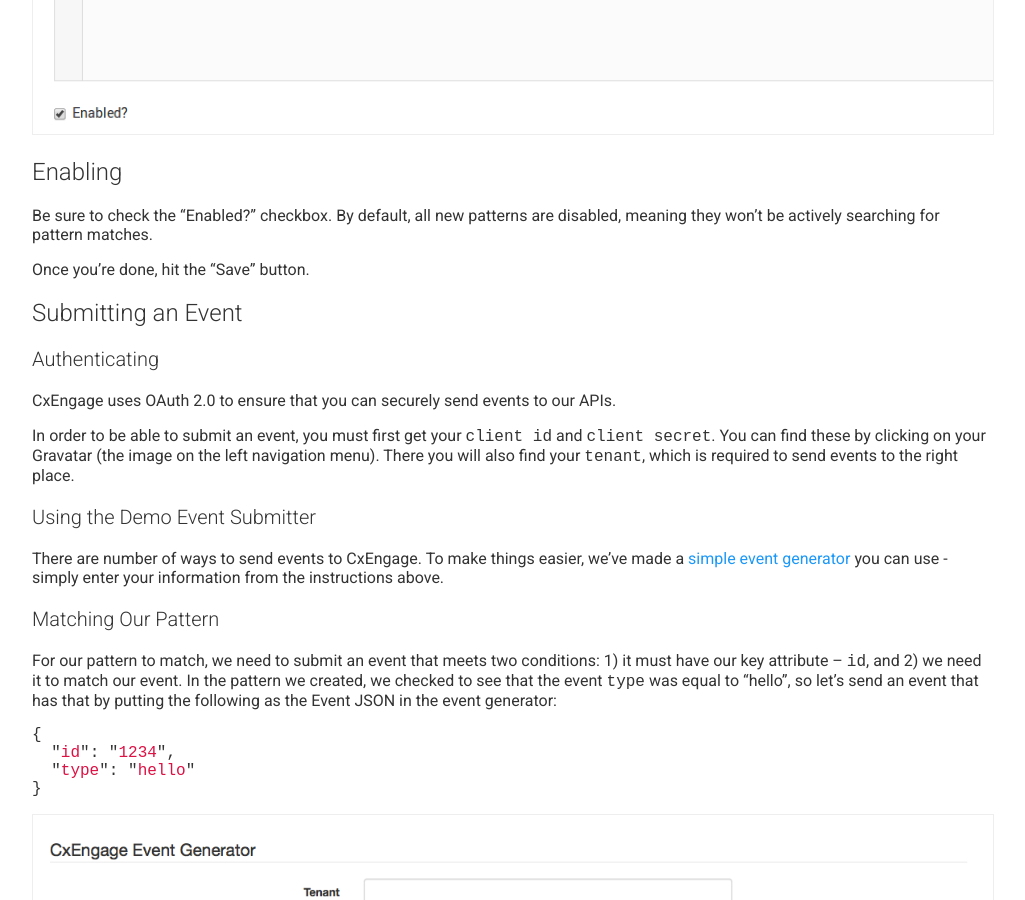
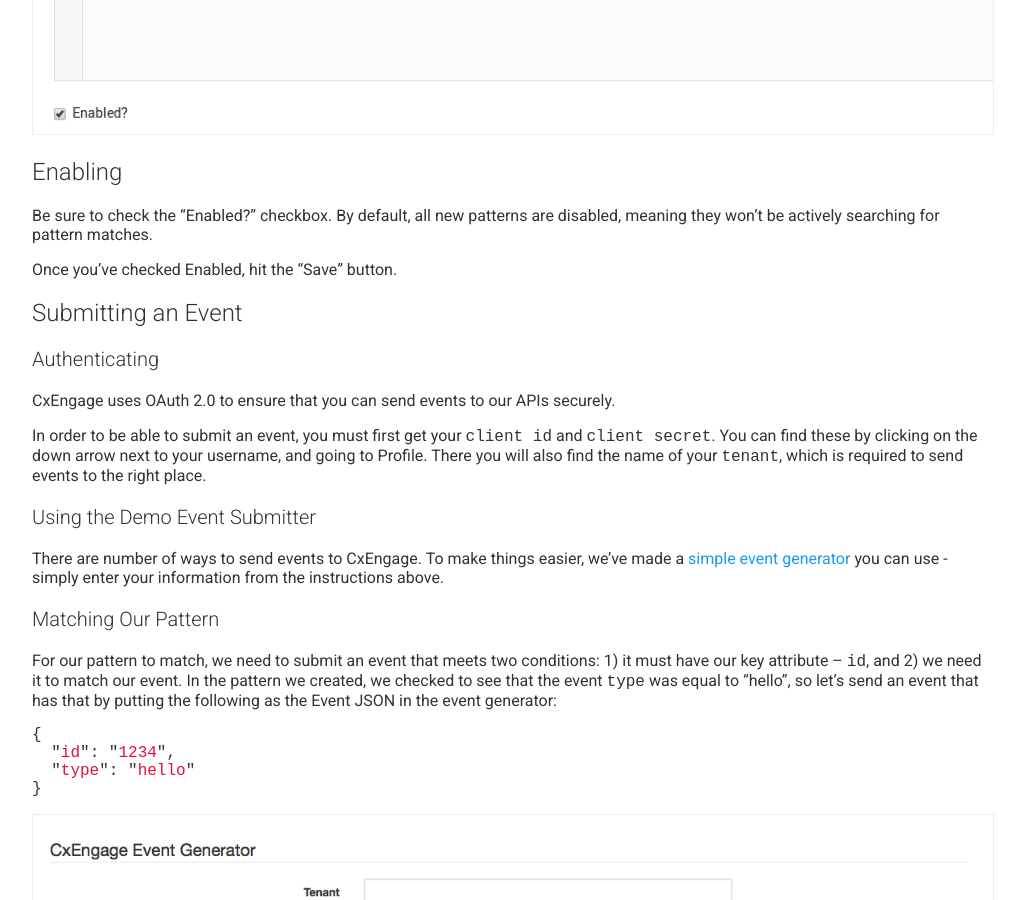
Before and after one commit to ianbishop/userevents.github.io, a Jekyll site: the page built from 4.2/docs/quickstart.md, in a window 1280 px wide and 900 px high, scrolled down 1239 px. Shown: the whole window, without its empty margins (0-1025 px from the left). Built offline with Jekyll 4.4.1, drawn with Linux system fonts in a browser that asks for light colours; Markdown is read by kramdown in place of the engine named in the settings.

Commit message:
Updated Enabled and Auth

```diff
--- a/4.2/docs/quickstart.md
+++ b/4.2/docs/quickstart.md
@@ -49,15 +49,15 @@
 
 Be sure to check the "Enabled?" checkbox. By default, all new patterns are disabled, meaning they won't be actively searching for pattern matches.
 
-Once you're done, hit the "Save" button.
+Once you've checked Enabled, hit the "Save" button.
 
 ## Submitting an Event
 
 ### Authenticating
 
-CxEngage uses OAuth 2.0 to ensure that you can securely send events to our APIs.
+CxEngage uses OAuth 2.0 to ensure that you can send events to our APIs securely.
 
-In order to be able to submit an event, you must first get your `client id` and `client secret`. You can find these by clicking on your Gravatar (the image on the left navigation menu). There you will also find your `tenant`, which is required to send events to the right place.
+In order to be able to submit an event, you must first get your `client id` and `client secret`. You can find these by clicking on the down arrow next to your username, and going to Profile. There you will also find the name of your `tenant`, which is required to send events to the right place.
 
 ### Using the Demo Event Submitter
 
```
